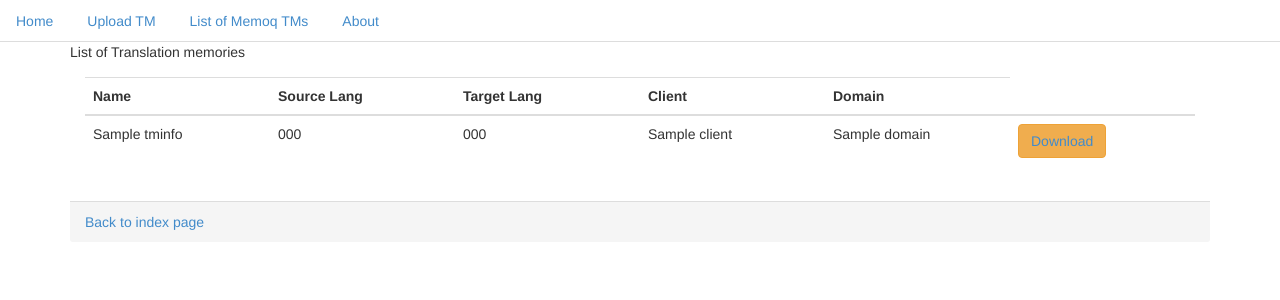
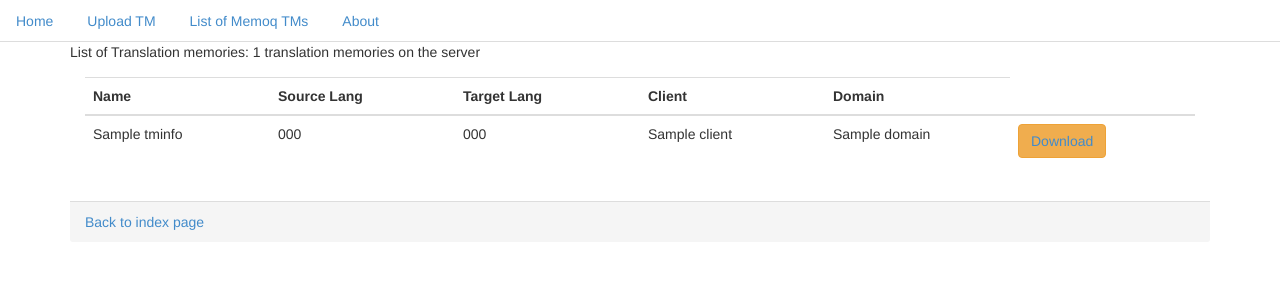
Before and after one commit to Milengo/FLRepo, a Flask app: template templates/tm_list.html in a window 1280 px wide. Shown: the top 300 px of the page. Run offline with Flask 2, Linux system fonts and the light colour scheme; the template is opened without the code that fills it: most values are stand-ins (such as "Sample title", 1, 10 or a date in 2020).

Commit message:
add number of TMs on the server

```diff
--- a/app.py
+++ b/app.py
@@ -54,9 +54,9 @@ def tm_list():
     tm_service = Client(url="http://memoq-new.milengo.com:8080/memoqservices/tm?singleWsdl")
     tm_list = tm_service.service.ListTMs('','')
     tms = tm_list[0]
+    tm_count = len(tms)
 
-
-    return render_template('tm_list.html', tms=tms)
+    return render_template('tm_list.html', tms=tms, tm_count= tm_count)
 
 @app.route('/tm_download/<guid>')
 def tm_download(guid):
--- a/templates/tm_list.html
+++ b/templates/tm_list.html
@@ -2,7 +2,7 @@
 {% block content %}
 
 <div class="panel-default">
-    <div class="panel-header">List of Translation memories</div>
+    <div class="panel-header">List of Translation memories: {{ tm_count }} translation memories on the server</div>
 <div class="panel-body">
 {% if tms %}
 <table class="table">
```
